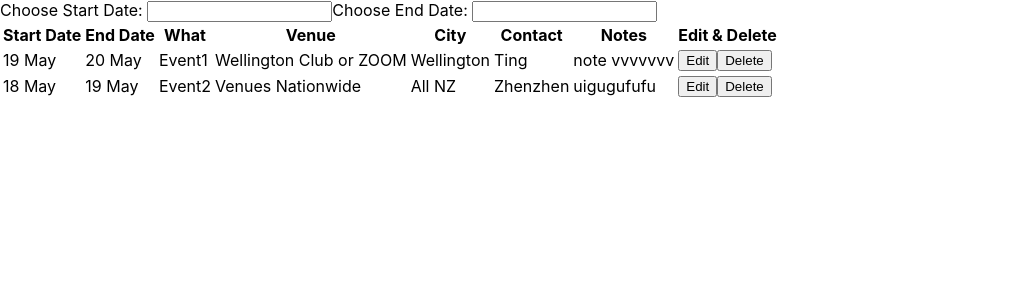
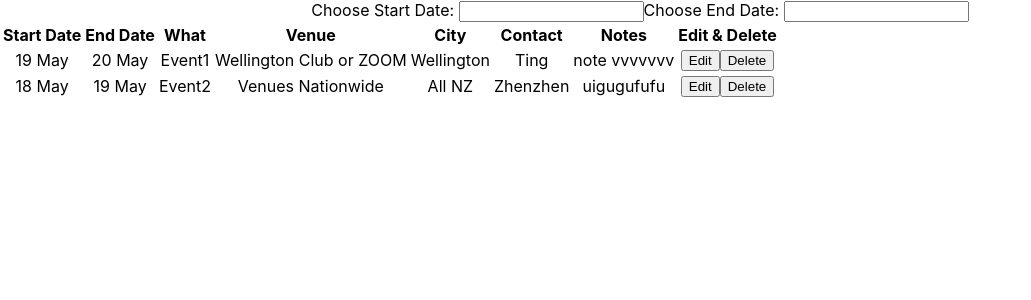
Before and after one commit to Willa2023/SGCNZ-dashboard, a React (Create React App) app: page / in a window 1280 px wide. Shown: the top 300 px of the page, without its empty margins (0-1031 px from the left). Built offline with nearby package versions, Linux system fonts and the light colour scheme.

Commit message:
add path in appjs

```diff
--- a/package.json
+++ b/package.json
@@ -9,6 +9,7 @@
     "react": "^18.2.0",
     "react-datepicker": "^4.25.0",
     "react-dom": "^18.2.0",
+    "react-router-dom": "^6.21.3",
     "react-scripts": "^5.0.1",
     "web-vitals": "^2.1.4"
   },
--- a/src/App.js
+++ b/src/App.js
@@ -2,8 +2,25 @@ import logo from "./logo.svg";
 import "./App.css";
 import MyDatePicker from "./Components/MyDatePicker";
 import EventTable from "./Components/EventTable";
+import { BrowserRouter as Router, Route, Routes } from "react-router-dom";
 
 function App() {
+  return (
+    <Router>
+      <div className="App">
+        <Routes>
+          {/* Define your routes here */}
+          <Route path="/" element={<Event />} />
+          <Route path="/edit" element={<EditInfo />} />
+          <Route path="/add" element={<AddInfo />} />
+        </Routes>
+      </div>
+    </Router>
+  );
+}
+
+// Define components for each route
+function Event() {
   return (
     <div>
       <div className="datePicker">
@@ -18,7 +35,15 @@ function App() {
         <EventTable />
       </div>
     </div>
-
   );
 }
+
+function EditInfo() {
+  return <div>Edit Page</div>;
+}
+
+function AddInfo() {
+  return <div>Add Page</div>;
+}
+
 export default App;
```
Also changed, not shown: src/Components/NavBar.js (added), 1 other file (tests, documents, lock files or other folders). Lines whose indentation alone changed are shown as unchanged.
